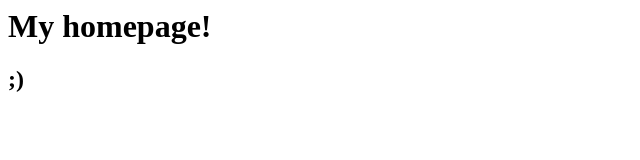
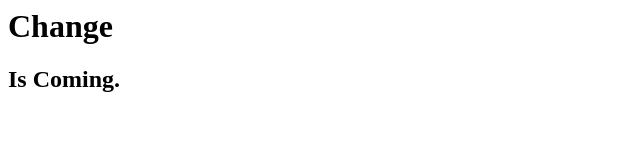
Before and after one commit to gimindyjones/gimin, a plain HTML site: page index.html in a window 1280 px wide. Shown: the whole page, without its empty margins (0-640 px from the left). Drawn offline with Linux system fonts and the light colour scheme.

Commit message:
Update index.html

```diff
--- a/index.html
+++ b/index.html
@@ -1,14 +1,14 @@
 <html>
   <head>
-    <title>My Homepage</title>
+    <title>Gimin Shon</title>
   </head>
 
 
   <body>
-    <h1>My homepage!</h1>
+    <h1>Change</h1>
 
     <h2>
-        ;)
+        Is Coming.
     </h2>
 
   </body>
```
